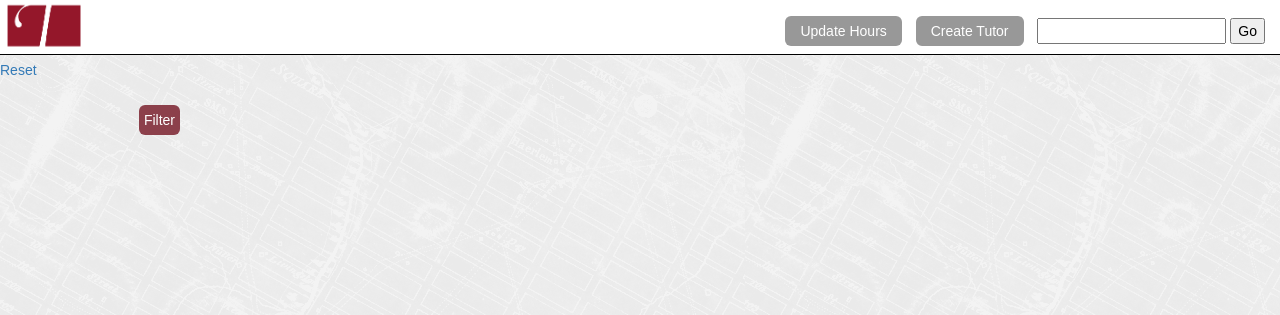
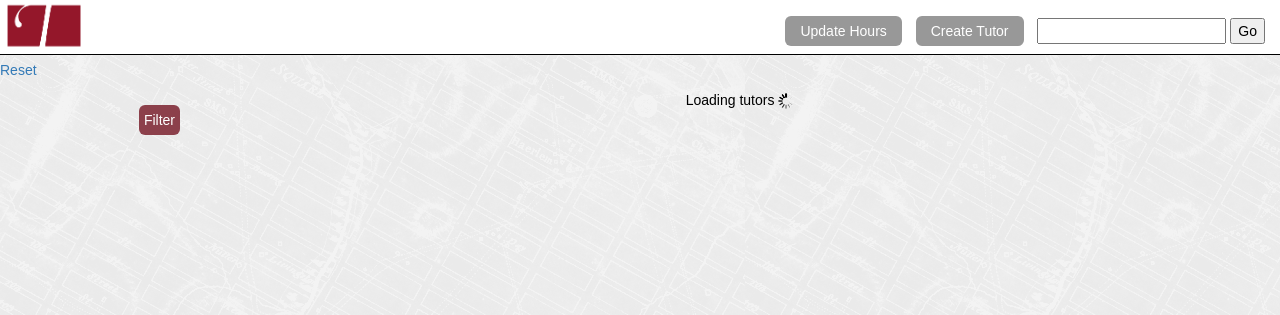
Before and after one commit to shirleylberry/tafaceboard, a Django app: template tutorboard/tutorboard/templates/tutorboard/tutor_list.html in a window 1280 px wide. Shown: the top 315 px of the page. Run offline with Django 3.2, Linux system fonts and the light colour scheme; the template is opened without the code that fills it, so the values that code supplies are empty; some libraries are stand-ins or nearby versions.

Commit message:
capability update saves form now. added spinner to tutor loader

```diff
--- a/tutorboard/tutorboard/static/css/style.css
+++ b/tutorboard/tutorboard/static/css/style.css
@@ -353,6 +353,10 @@ hr { border-color: RGB(237, 237, 237); }
     display: none;
 }
 
+#scroller{text-align: center;margin:30px 0 100px 0;}
+#scroller .scroller-message{margin:30px 0;}
+#scroller .scroller-image{margin:30px 0;}
+
 /*******************/
 /*   Update View   */
 /*******************/
@@ -628,7 +632,7 @@ form > div:nth-of-type(20) {
     padding:5px;
     border-radius: 6px;
 }
-#id_subjects{height:300px;}
+.id_subjects, #id_hired_for, #id_pro_development{height:300px;}
 /* #94172A */
 .panel-default>.panel-heading{background-color: #8C404B; }
 .panel-default>.panel-heading label{color:white;}
--- a/tutorboard/tutorboard/static/js/tutor_list.js
+++ b/tutorboard/tutorboard/static/js/tutor_list.js
@@ -3,6 +3,8 @@ var currentPage = 1;
 var loadReady = false;
 
 function loadTutors(){
+    $('#scroller .scroller-message').html('Loading tutors');
+    $('#scroller .scroller-image').show();
     var getURL = '/list/page' + currentPage +'/';
     $.ajax({
         url: getURL,
@@ -12,6 +14,10 @@ function loadTutors(){
             console.log('Error while loading tutors:');
             console.log(textStatus);
             console.log(errorThrown);
+            if (errorThrown.trim() == "NOT FOUND"){
+                $('#scroller .scroller-message').html('End of tutor list');
+                $('#scroller .scroller-image').hide();
+            }
         },
         success: function(data){
             currentPage++;
@@ -22,6 +28,9 @@ function loadTutors(){
 
             $('.lazy-img').imageloader();
             loadReady = true;
+
+            $('#scroller .scroller-message').html('Scroll to load more tutors');
+            $('#scroller .scroller-image').hide();
         }
     });
 }
--- a/tutorboard/tutorboard/templates/tutorboard/tutor_list.html
+++ b/tutorboard/tutorboard/templates/tutorboard/tutor_list.html
@@ -40,6 +40,12 @@
 {% block content_main %}
     <div id="tutorboard">
     </div>
+    <div id="scroller">
+        <span class="scroller-message">Scroll to load more tutors.</span>
+        <span class="scroller-image" style="display:none">
+            <img alt="loading tutors" src="{% static "img/spinner.gif" %}">
+        </span>
+    </div>
 {% endblock %}
 
 {% block content_bottom %}
--- a/tutorboard/tutorboard/views/capability.py
+++ b/tutorboard/tutorboard/views/capability.py
@@ -16,6 +16,8 @@ class CapabilityUpdateView(UpdateView):
     def form_valid(self, form):
         context = self.get_context_data(form=form)
         context["result_message"] = "Saved."
+        self.object = form.save()
+
         # This usually redirects to get_success_url, but we'll just return a template
         return self.render_to_response(context)
 
--- a/tutorboard/tutorboard/views/tutor.py
+++ b/tutorboard/tutorboard/views/tutor.py
@@ -12,7 +12,7 @@ class TutorView(ListView):
     model = Tutor
     context_object_name = 'tutor_list'
     template_name = 'tutorboard/partials/tutorboard.html'
-    paginate_by = 10
+    paginate_by = 20
 
     def get_queryset(self):
         qs = super(TutorView, self).get_queryset()
```
